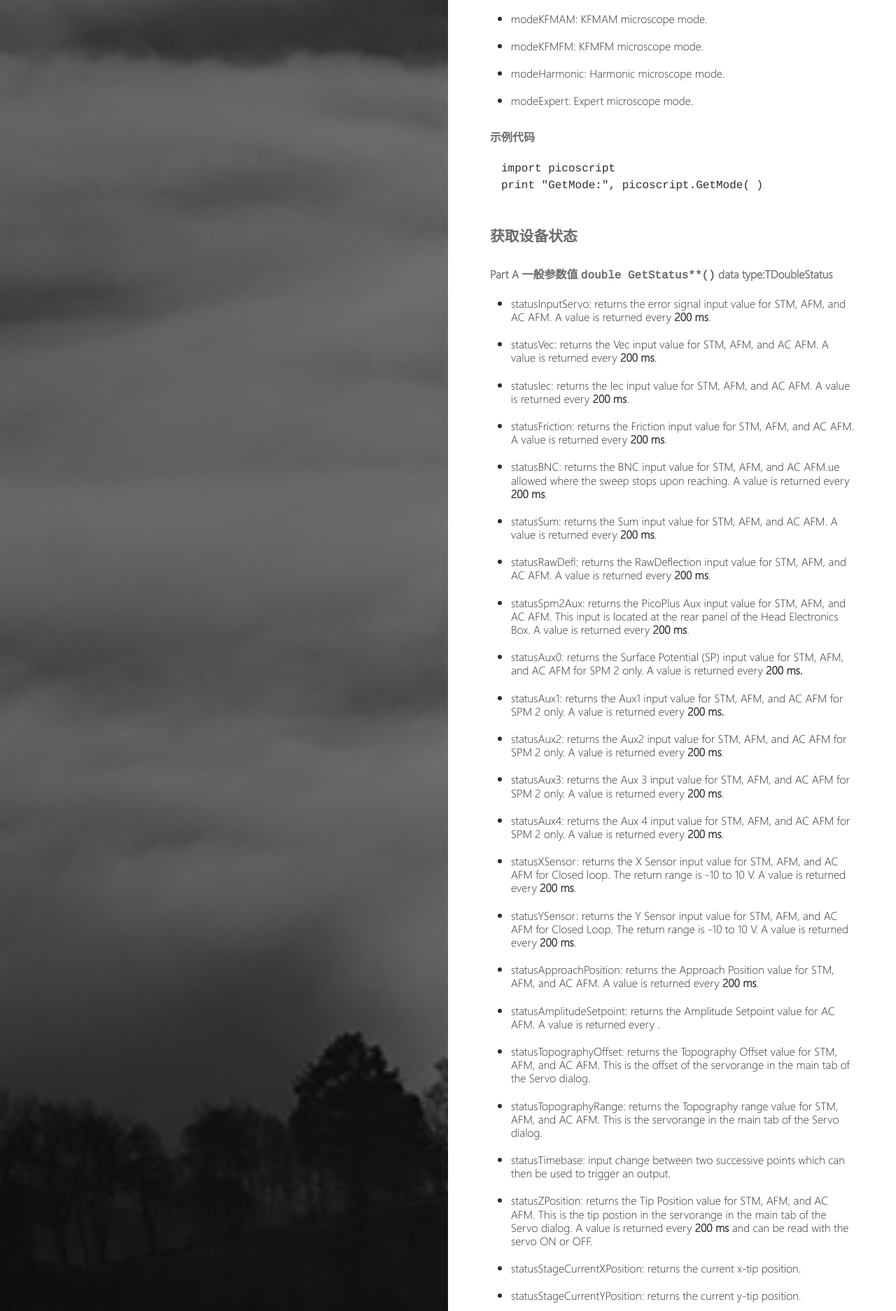
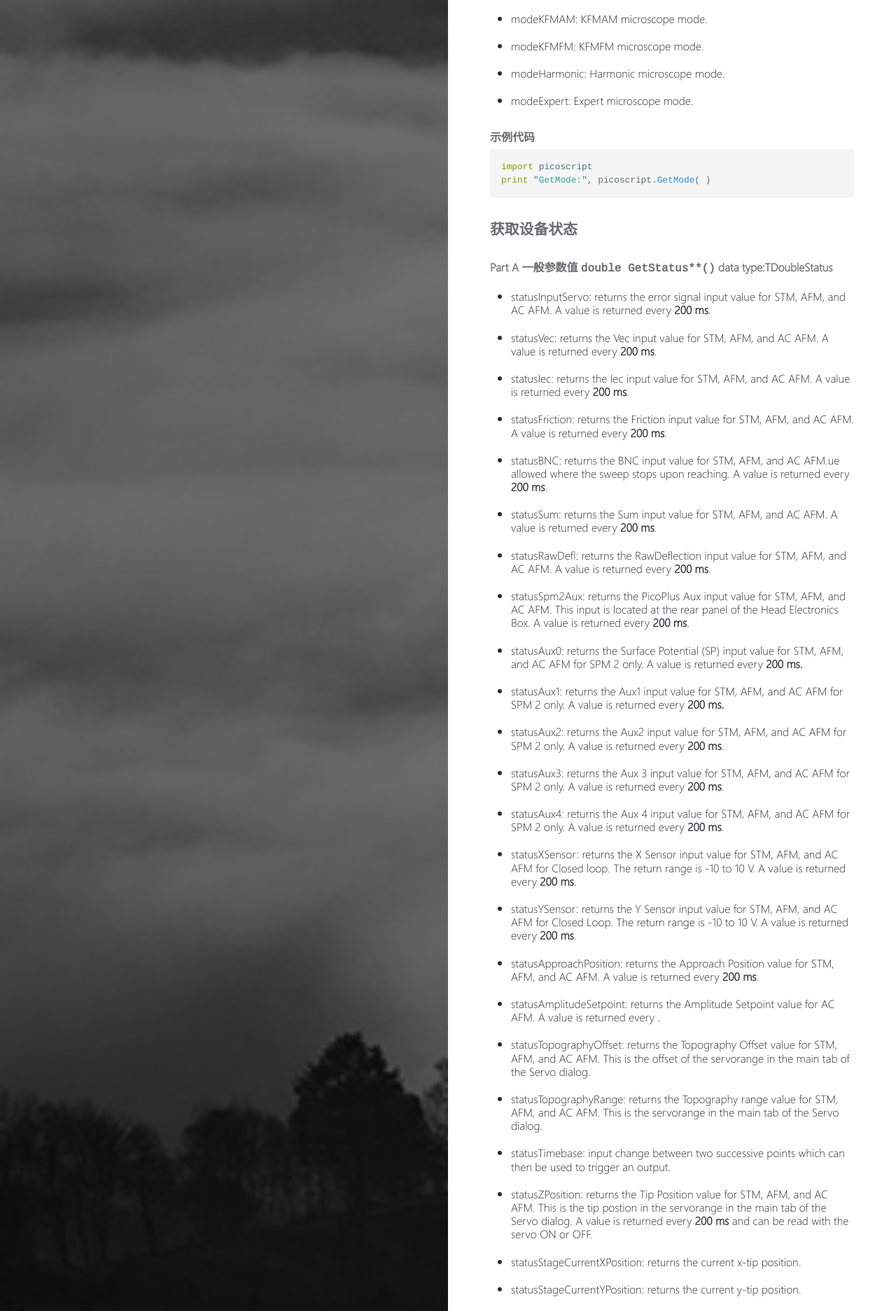
Before and after one commit to shuayliu/shuayliu.github.io, a Jekyll site: the page built from wiki/notes/picoScriptNotes.md, in a window 1280 px wide. Shown: the part 828-2702 px from the top of the page at 70% size. Built offline with Jekyll 4.4.1, drawn with Linux system fonts in a browser that asks for light colours; our own code applies the rules of GitHub Pages for plain Markdown files.

Commit message:
fix bugs

````diff
--- a/wiki/notes/picoScriptNotes.md
+++ b/wiki/notes/picoScriptNotes.md
@@ -24,7 +24,7 @@
 
 #### 示例代码
 
-```pyt
+```python
 import picoscript
 print "GetMode:", picoscript.GetMode( )
 ```
````
Also changed, not shown: wiki/notes/glassSealedSilverReferenceElectrode.md (+4 -0 lines).
